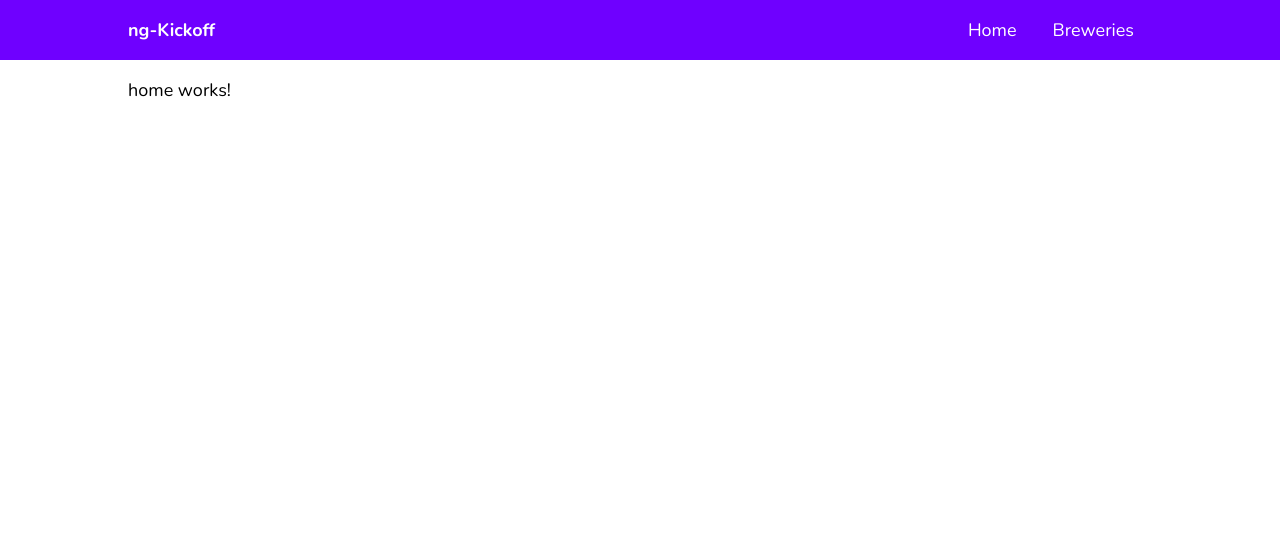
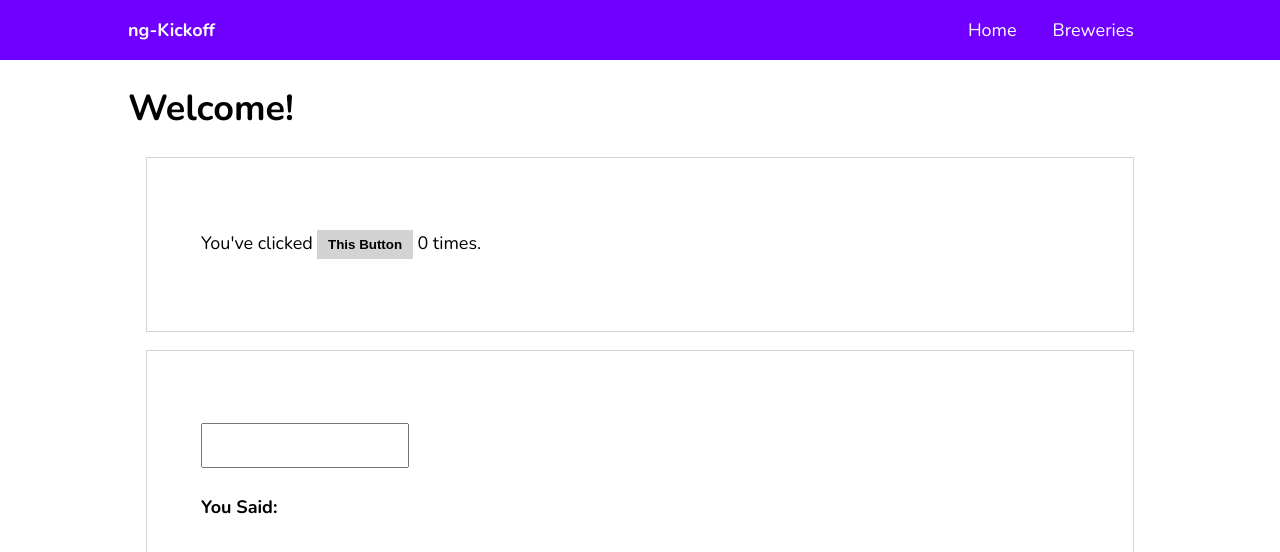
Before and after one commit to hardyjoysan/angular-kickoff, an Angular app: page / in a window 1280 px wide. Shown: the top 552 px of the page. Built offline with nearby package versions, Linux system fonts and the light colour scheme.

Commit message:
Two way data binding added

```diff
--- a/src/app/app.module.ts
+++ b/src/app/app.module.ts
@@ -5,6 +5,7 @@ import { AppRoutingModule } from './app-routing.module';
 import { AppComponent } from './app.component';
 import { HomeComponent } from './home/home.component';
 import { ListComponent } from './list/list.component';
+import { FormsModule } from '@angular/forms';
 
 @NgModule({
   declarations: [
@@ -14,7 +15,8 @@ import { ListComponent } from './list/list.component';
   ],
   imports: [
     BrowserModule,
-    AppRoutingModule
+    AppRoutingModule,
+    FormsModule
   ],
   providers: [],
   bootstrap: [AppComponent]
--- a/src/app/home/home.component.html
+++ b/src/app/home/home.component.html
@@ -1 +1,13 @@
-<p>home works!</p>
+<h1>Welcome!</h1>
+
+<div class="play-container">
+    <p>You've clicked <button (click)="countClick()">This Button</button> {{clickCounter}} times.</p>
+</div>
+
+<div class="play-container">
+    <p>
+        <input type="text" [(ngModel)]="name">
+        <br>
+        <strong>You Said:</strong> {{name}}
+    </p>
+</div>
--- a/src/app/home/home.component.scss
+++ b/src/app/home/home.component.scss
@@ -0,0 +1,19 @@
+button{
+    font-weight: bold;
+    background: lightgrey;
+    padding: 0.5em 0.8em;
+    cursor: pointer;
+    box-shadow: none;
+    border: 0;
+}
+
+.play-container{
+    padding: 3em;
+    border: 1px solid lightgrey;
+    margin: 1em;
+
+    input{
+        padding: 1em;
+        margin-bottom: 2em;
+    }
+}
--- a/src/app/home/home.component.ts
+++ b/src/app/home/home.component.ts
@@ -7,9 +7,16 @@ import { Component, OnInit } from '@angular/core';
 })
 export class HomeComponent implements OnInit {
 
+  clickCounter: number = 0;
+  name: string = '';
+
   constructor() { }
 
   ngOnInit(): void {
   }
 
+  countClick(){
+    this.clickCounter += 1
+  }
+
 }
```
